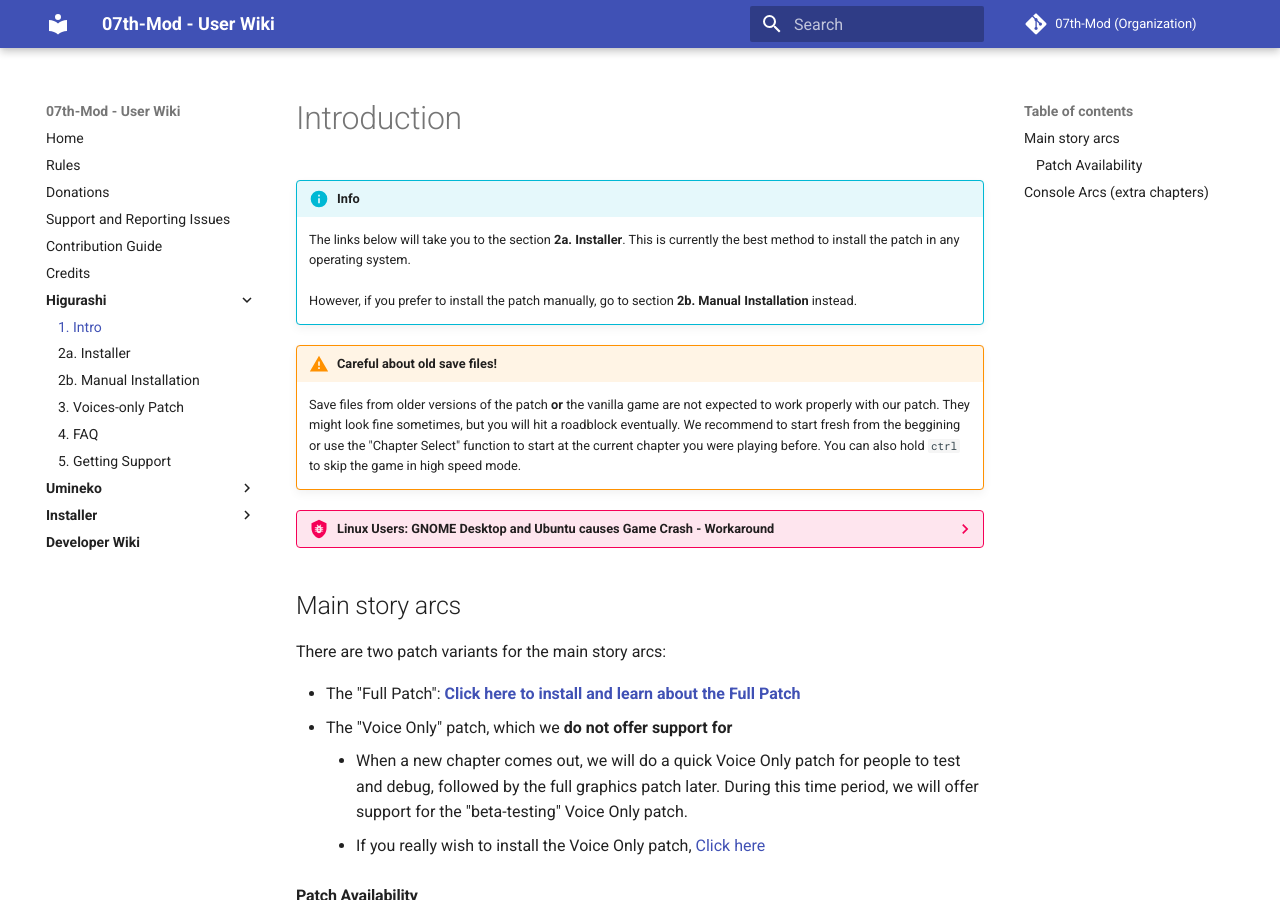
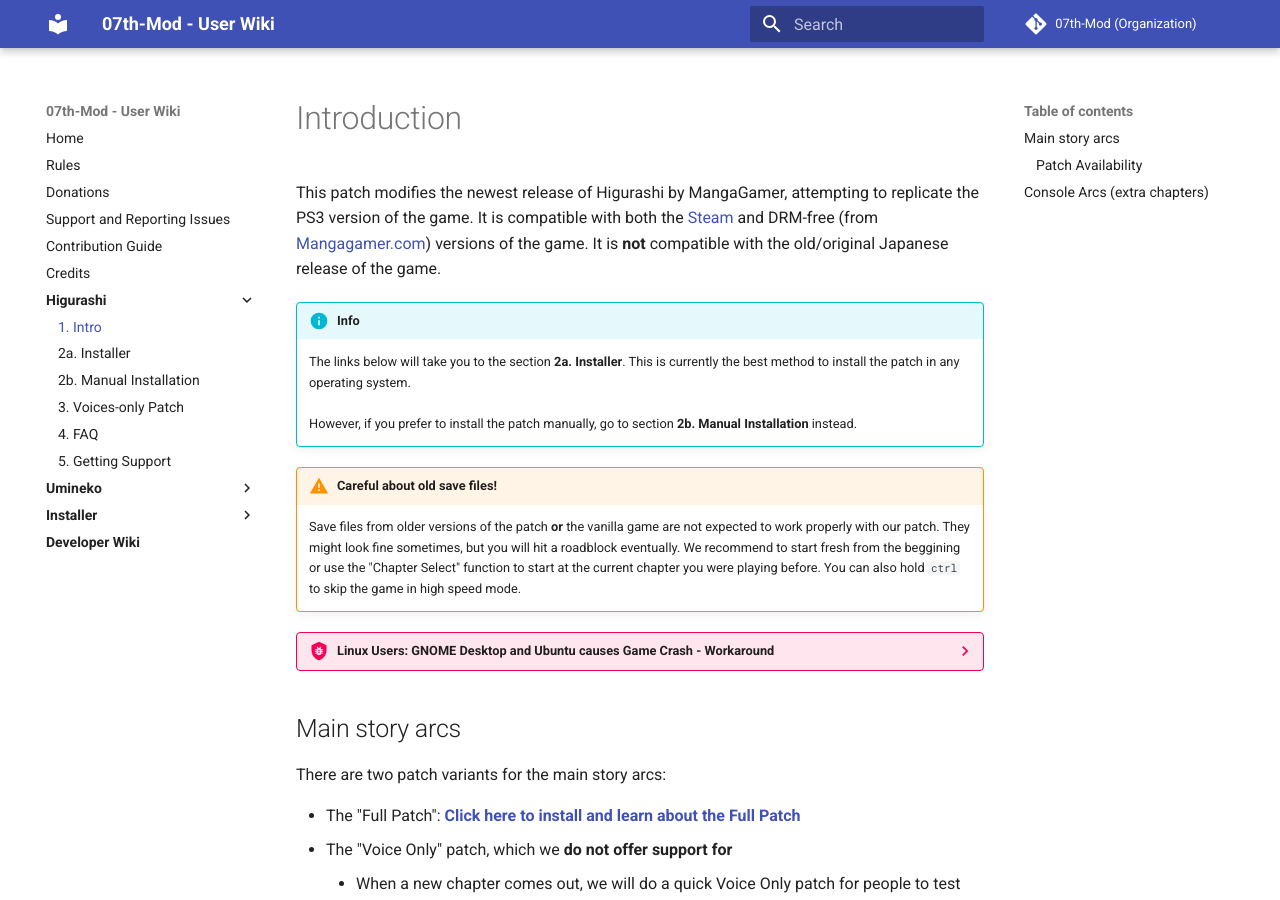
Before and after one commit to 07th-mod/wiki, an MkDocs documentation site: the page built from docs/Higurashi/Higurashi-Getting-started.md, in a window 1280 px wide and 900 px high. Built offline with MkDocs 1.6.1 and Material for MkDocs 9.7.7, drawn with Linux system fonts in a browser that asks for light colours.

Commit message:
Link games on Getting Started pages

```diff
--- a/docs/Higurashi/Higurashi-Getting-started.md
+++ b/docs/Higurashi/Higurashi-Getting-started.md
@@ -1,4 +1,6 @@
 # Introduction
+
+This patch modifies the newest release of Higurashi by MangaGamer, attempting to replicate the PS3 version of the game. It is compatible with both the [Steam](https://store.steampowered.com/bundle/709/) and DRM-free (from [Mangagamer.com](https://www.mangagamer.com/product_list.php?opt=search&keyword=Higurashi)) versions of the game. It is **not** compatible with the old/original Japanese release of the game.
 
 !!! info
     The links below will take you to the section **2a. Installer**. This is currently the best method to install the patch in any operating system.<br></br>
```
Also changed, not shown: docs/Umineko/Umineko-Getting-started.md (+1 -1 lines).
